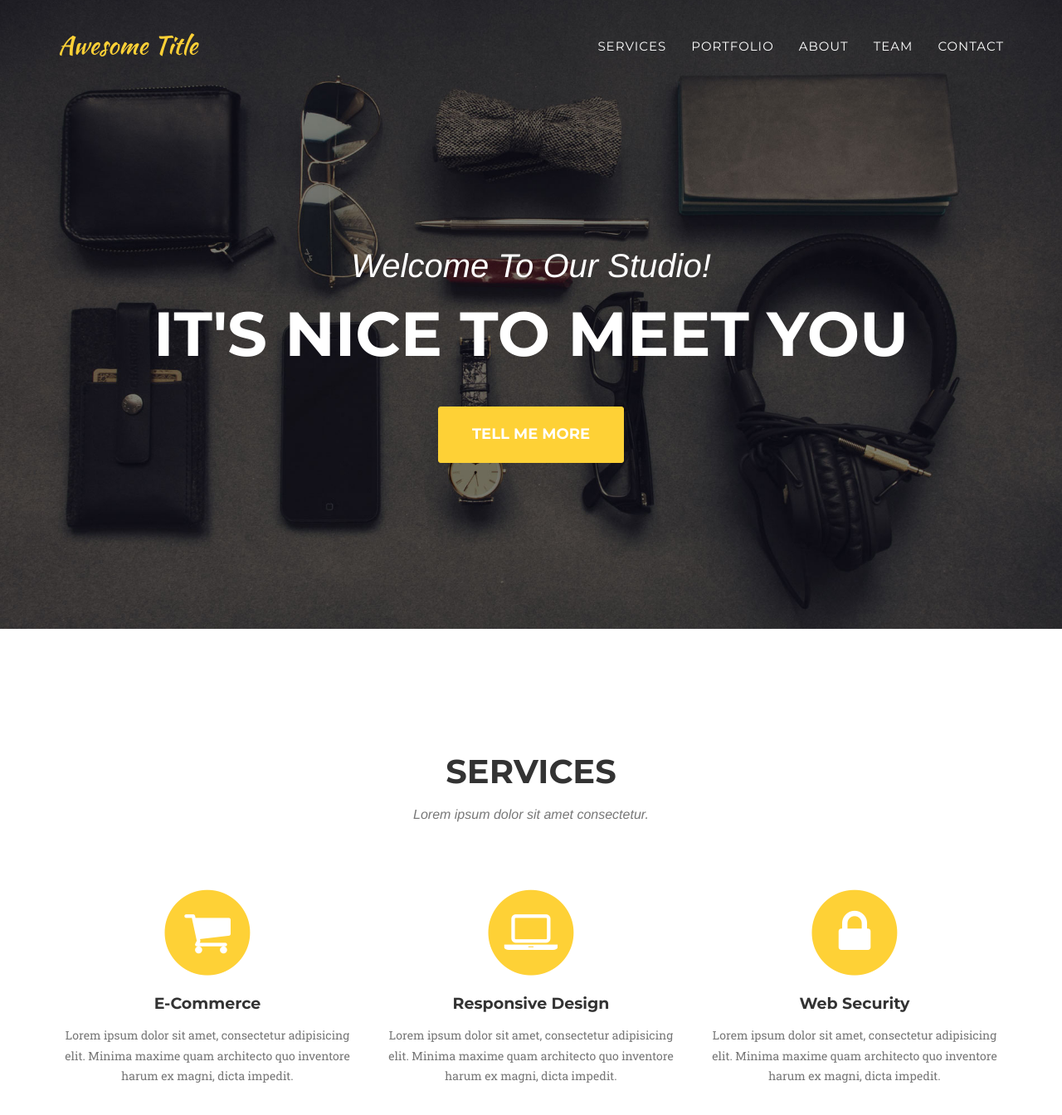
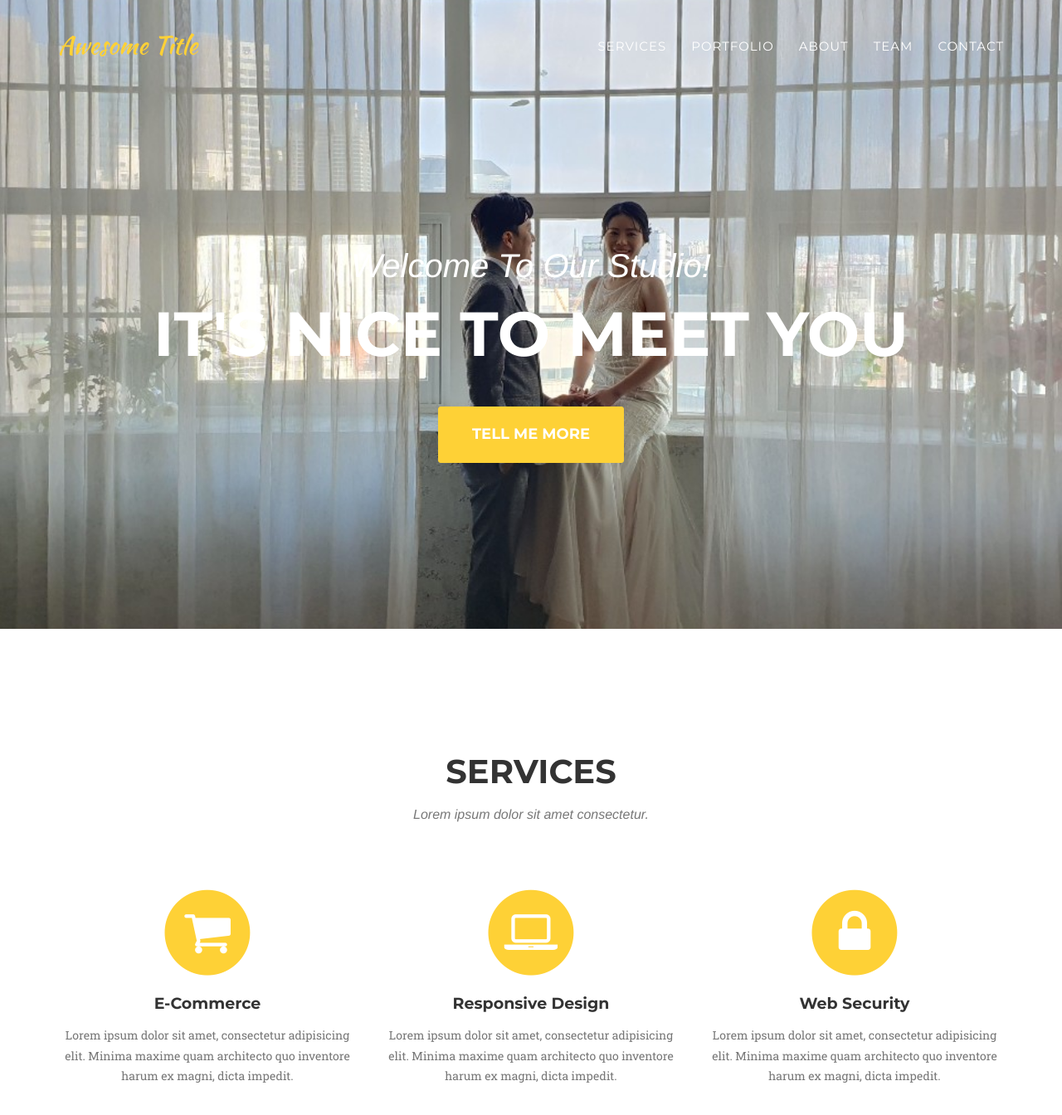
Before and after one commit to gusehdqo/LoveStory_Mysister, a Jekyll site: the page built from index.html, in a window 1280 px wide and 1400 px high. Shown: the top 1344 px of the window at 83% size. Built offline with Jekyll 4.4.1, drawn with Linux system fonts in a browser that asks for light colours; some web fonts are replaced.

Commit message:
메인 사진 및 한국어 테스트

```diff
--- a/_includes/css/agency.css
+++ b/_includes/css/agency.css
@@ -269,7 +269,8 @@
     text-align: center;
     color: #fff;
     background-attachment: scroll;
-    background-image: url('{{ site.baseurl }}/img/header-bg.jpg');
+    /* 메인 사진 bae 20200719 */
+    background-image: url('{{ site.baseurl }}/img/test2_main.jpg');
     background-position: center center;
     background-repeat: none;
     -webkit-background-size: cover;
```
Also changed, not shown: img/test2_main.jpg (added).
